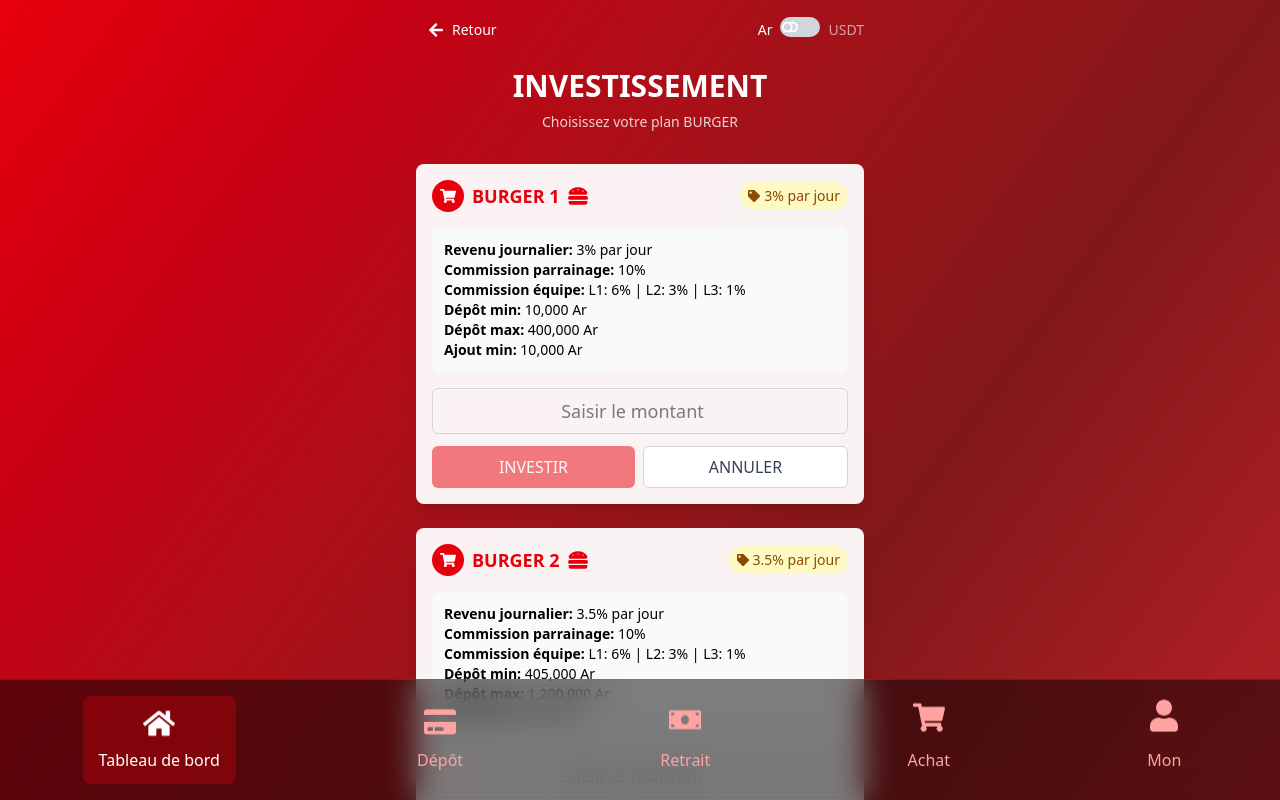
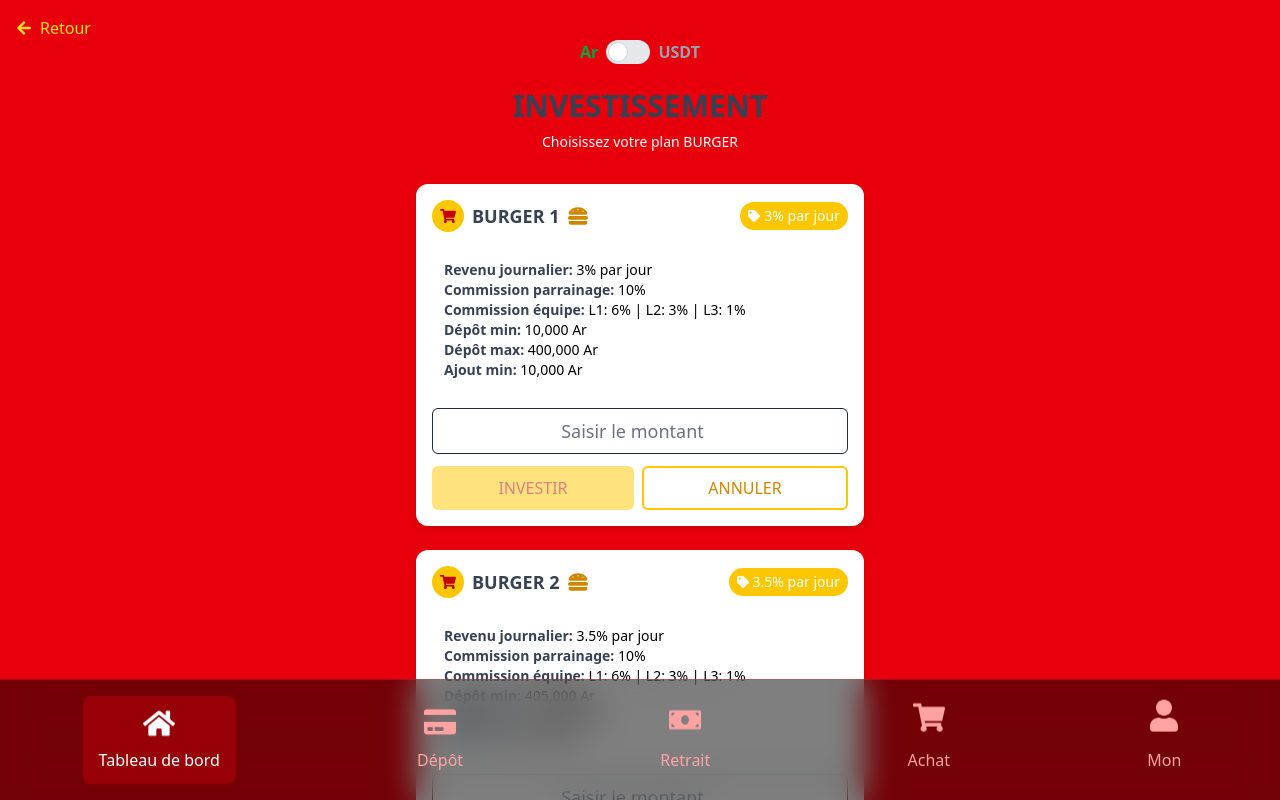
Before and after one commit to Andronique/siteInvestissement, a Next.js app in the folder appinvest/: page /dashboard/invest in a window 1280 px wide. Shown: the top 800 px of the page. Built offline with nearby package versions, Linux system fonts and the light colour scheme; sample sign-in values are in the browser's storage.

Commit message:
modification de la page invest

```diff
--- a/appinvest/src/components/InvestPage.jsx
+++ b/appinvest/src/components/InvestPage.jsx
@@ -140,44 +140,36 @@ export default function InvestPage() {
   };
 
   return (
-    <div className="min-h-screen bg-gradient-to-br   from-red-600 via-red-900 to-red-500 p-4">
+    <div className="min-h-screen bg-gradient-to-br from-red-600 via-red-600 to-red-600 p-4">
       <div className="max-w-md mx-auto">
         {/* Header */}
-        <div className="flex items-center justify-between mb-6">
-          <Link href="/dashboard">
-            <button className="text-white hover:bg-white/20 px-3 py-1 rounded-md flex items-center text-sm">
-              <FaArrowLeft className="w-4 h-4 mr-2" />
-              Retour
-            </button>
-          </Link>
+          <div className="absolute top-4 left-4">
+            <Link href="/dashboard" className="inline-flex items-center text-yellow-300 hover:text-yellow-200 font-medium transition-colors duration-300">
+              <FaArrowLeft className="w-4 h-4 mr-2" /> Retour
+            </Link>
+          </div>
+        <div className="relative mb-6">
+
 
           {/* Currency Toggle */}
-          <div className="flex items-center space-x-2">
-            <span className={`text-sm ${currency === 'Ar' ? 'text-white' : 'text-white/60'}`}>
-              Ar
-            </span>
-            <div className="relative">
+          <div className="flex items-center justify-center mt-6">
+            <span className={`font-semibold ${currency === 'Ar' ? 'text-green-600' : 'text-gray-400'}`}>Ar</span>
+            <label className="relative inline-flex items-center cursor-pointer ml-2 mr-2">
               <input
                 type="checkbox"
+                className="sr-only peer"
                 checked={currency === 'USDT'}
-                onChange={(e) => setCurrency(e.target.checked ? 'USDT' : 'Ar')}
-                className="appearance-none w-10 h-5 bg-gray-300 rounded-full checked:bg-yellow-400 cursor-pointer"
+                onChange={() => setCurrency(currency === 'Ar' ? 'USDT' : 'Ar')}
               />
-              {currency === 'USDT' ? (
-                <FaToggleOn className="absolute top-0.5 left-0.5 w-4 h-4 text-white" />
-              ) : (
-                <FaToggleOff className="absolute top-0.5 left-0.5 w-4 h-4 text-white" />
-              )}
-            </div>
-            <span className={`text-sm ${currency === 'USDT' ? 'text-white' : 'text-white/60'}`}>
-              USDT
-            </span>
+              <div className="w-11 h-6 bg-gray-200 peer-focus:outline-none peer-focus:ring-2 peer-focus:ring-yellow-400 rounded-full peer dark:bg-gray-700 peer-checked:after:translate-x-full after:content-[''] after:absolute after:top-[2px] after:left-[2px] after:bg-white after:border-gray-300 after:border after:rounded-full after:h-5 after:w-5 after:transition-all"></div>
+            </label>
+            <span className={`font-semibold ${currency === 'USDT' ? 'text-green-600' : 'text-gray-400'}`}>USDT</span>
           </div>
         </div>
 
         <div className="text-center mb-8">
-          <h1 className="text-3xl font-bold text-white mb-2">INVESTISSEMENT</h1>
-          <p className="text-white/80 text-sm">Choisissez votre plan BURGER</p>
+          <h1 className="text-3xl font-bold text-gray-700 mb-2">INVESTISSEMENT</h1>
+          <p className="text-white text-sm">Choisissez votre plan BURGER</p>
         </div>
 
         {/* Investment Plans */}
@@ -185,20 +177,17 @@ export default function InvestPage() {
           {plans.map((plan) => (
             <div
               key={plan.id}
-              className={`bg-white/95 backdrop-blur-sm rounded-lg shadow-lg transition-all duration-300 p-4 ${
-                selectedPlan === plan.id ? 'ring-2 ring-yellow-400 shadow-xl' : ''
-              }`}
-              onClick={() => setSelectedPlan(selectedPlan === plan.id ? '' : plan.id)}
+              className="bg-white rounded-xl p-4 shadow-md transition-all duration-300"
             >
               <div className="flex justify-between items-center mb-4">
-                <h3 className="flex items-center space-x-2 text-red-600 text-lg font-semibold">
-                  <div className="w-8 h-8 bg-red-600 rounded-full flex items-center justify-center">
-                    <FaShoppingCart className="w-4 h-4 text-white" />
+                <h3 className="flex items-center space-x-2 text-gray-700 text-lg font-semibold">
+                  <div className="w-8 h-8 bg-yellow-400 rounded-full flex items-center justify-center">
+                    <FaShoppingCart className="w-4 h-4 text-red-700" />
                   </div>
                   <span>{plan.name}</span>
-                  <FaHamburger className="w-5 h-5 text-red-600" />
+                  <FaHamburger className="w-5 h-5 text-yellow-600" />
                 </h3>
-                <span className="bg-yellow-100 text-yellow-800 px-2 py-1 rounded-full text-sm flex items-center">
+                <span className="bg-yellow-400 text-white px-2 py-1 rounded-full text-sm flex items-center">
                   <FaTag className="w-3 h-3 mr-1" />
                   {plan.dailyReturn}% par jour
                 </span>
@@ -206,19 +195,19 @@ export default function InvestPage() {
 
               <div className="space-y-4">
                 {/* Plan Details */}
-                <div className="bg-gray-50 p-3 rounded-lg text-sm">
-                  <p><strong>Revenu journalier:</strong> {plan.dailyReturn}% par jour</p>
-                  <p><strong>Commission parrainage:</strong> {plan.referralCommission}%</p>
-                  <p><strong>Commission équipe:</strong> L1: {plan.teamCommissions.level1}% | L2: {plan.teamCommissions.level2}% | L3: {plan.teamCommissions.level3}%</p>
-                  <p><strong>Dépôt min:</strong> {convertAmount(plan.minAmount)} {currency}</p>
-                  <p><strong>Dépôt max:</strong> {convertAmount(plan.maxAmount)} {currency}</p>
-                  <p><strong>Ajout min:</strong> {convertAmount(plan.minAdd)} {currency}</p>
+                <div className="bg-white p-3 rounded-lg text-sm">
+                  <p><strong className="text-gray-700">Revenu journalier:</strong> {plan.dailyReturn}% par jour</p>
+                  <p><strong className="text-gray-700">Commission parrainage:</strong> {plan.referralCommission}%</p>
+                  <p><strong className="text-gray-700">Commission équipe:</strong> L1: {plan.teamCommissions.level1}% | L2: {plan.teamCommissions.level2}% | L3: {plan.teamCommissions.level3}%</p>
+                  <p><strong className="text-gray-700">Dépôt min:</strong> {convertAmount(plan.minAmount)} {currency}</p>
+                  <p><strong className="text-gray-700">Dépôt max:</strong> {convertAmount(plan.maxAmount)} {currency}</p>
+                  <p><strong className="text-gray-700">Ajout min:</strong> {convertAmount(plan.minAdd)} {currency}</p>
                 </div>
 
                 {/* Current Investment */}
                 {(plan.userInvestment || 0) > 0 && (
-                  <div className="bg-green-50 p-3 rounded-lg">
-                    <p className="text-sm text-green-800">
+                  <div className="bg-green-100 p-3 rounded-lg">
+                    <p className="text-sm text-gray-700">
                       <strong>Investissement actuel:</strong> {convertAmount(plan.userInvestment || 0)} {currency}
                     </p>
                   </div>
@@ -234,24 +223,24 @@ export default function InvestPage() {
                       ...prev,
                       [plan.id]: e.target.value
                     }))}
-                    className="w-full border border-gray-300 rounded-md p-2 text-center text-lg focus:outline-none focus:ring-2 focus:ring-yellow-400"
+                    className="w-full bg-white border text-gray-800 placeholder:text-gray-500 rounded-md p-2 text-center text-lg focus:outline-none focus:ring-2 focus:ring-yellow-400"
                     disabled={getButtonDisabled(plan)}
                   />
 
                   <div className="flex space-x-2">
                     <button
                       onClick={() => handleInvest(plan)}
-                      className={`flex-1 py-2 rounded-md text-white ${
+                      className={`flex-1 py-2 rounded-md text-red-700 ${
                         getButtonText(plan) === 'TERMINÉ'
-                          ? 'bg-green-600 hover:bg-green-700'
-                          : 'bg-red-600 hover:bg-red-700'
+                          ? 'bg-green-600 hover:bg-green-700 text-white'
+                          : 'bg-yellow-400 hover:bg-yellow-500'
                       } ${isLoading || getButtonDisabled(plan) || !investmentAmounts[plan.id] ? 'opacity-50 cursor-not-allowed' : ''}`}
                       disabled={isLoading || getButtonDisabled(plan) || !investmentAmounts[plan.id]}
                     >
                       {getButtonText(plan)}
                     </button>
                     <button
-                      className="flex-1 py-2 border border-gray-300 rounded-md bg-white text-gray-700 hover:bg-gray-100"
+                      className="flex-1 py-2 border-2 border-yellow-400 rounded-md bg-white text-yellow-600 hover:bg-yellow-100"
                       onClick={() => setInvestmentAmounts(prev => ({
                         ...prev,
                         [plan.id]: ''
@@ -264,12 +253,11 @@ export default function InvestPage() {
               </div>
             </div>
           ))}
- nhiễm
+        </div>
 
         {/* Bottom padding */}
         <div className="pb-24"></div>
       </div>
     </div>
-    </div>
   );
 }
```
